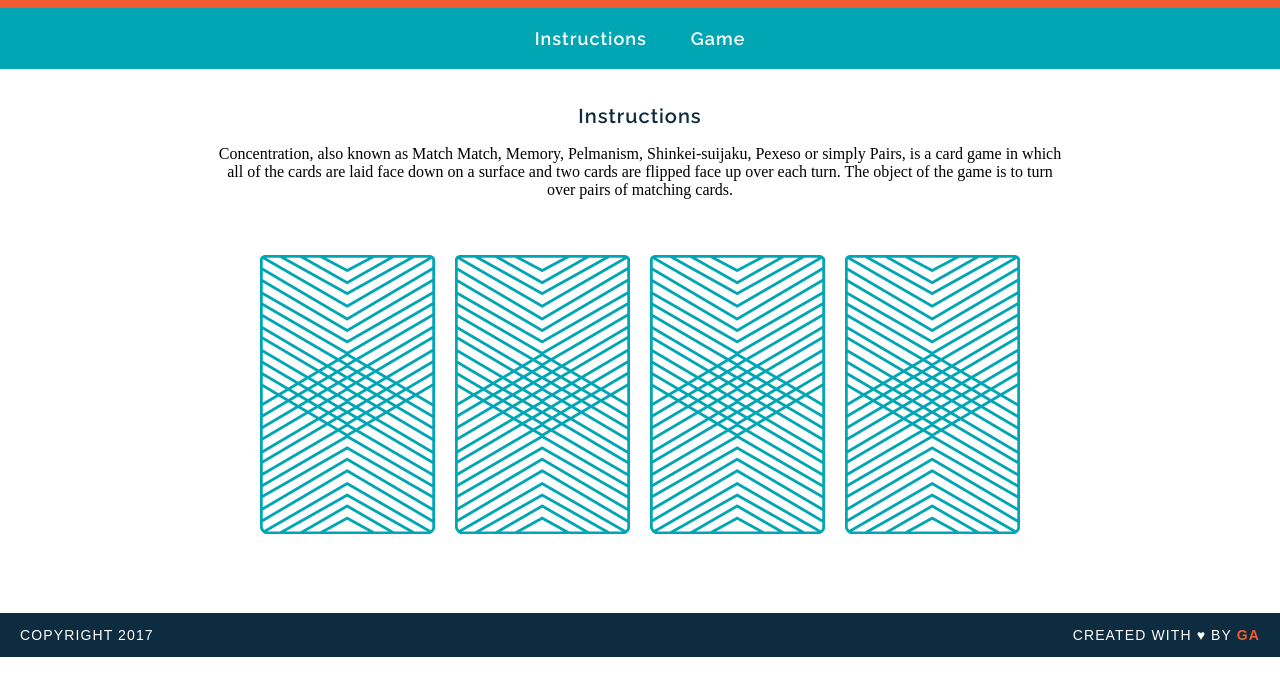
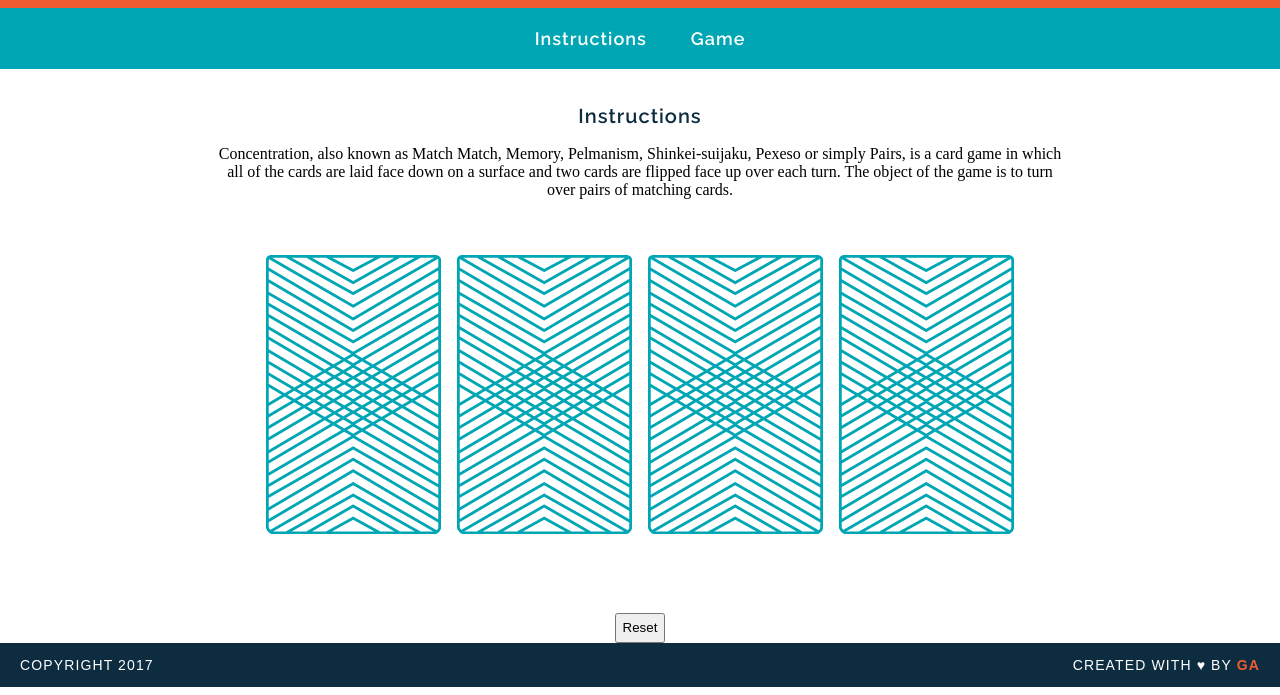
Before and after one commit to imjustlooking/wdi-memory-game, a plain HTML site: page index.html in a window 1280 px wide. Shown: the part 105-800 px from the top of the page. Drawn offline with Linux system fonts and the light colour scheme; a web font is replaced by a local one.

Commit message:
assignment 11 with reset button

```diff
--- a/css/style.css
+++ b/css/style.css
@@ -89,3 +89,8 @@ footer {
   color: #F15B31;
   font-weight: 700;
 }
+
+button {
+  height: 30px;
+
+}
--- a/index.html
+++ b/index.html
@@ -19,13 +19,9 @@
     <main>
           <h2> Instructions </h2>
           <p> Concentration, also known as Match Match, Memory, Pelmanism, Shinkei-suijaku, Pexeso or simply Pairs, is a card game in which all of the cards are laid face down on a surface and two cards are flipped face up over each turn. The object of the game is to turn over pairs of matching cards. </p>
-          <div>
-            <img src="images/back.png" alt="Queen of Diamonds">
-            <img src="images/back.png" alt="Queen of Hearts">
-            <img src="images/back.png" alt="King of Diamonds">
-            <img src="images/back.png" alt="King of Hearts">
-          </div>
+          <div id="game-board" class="board clearfix"></div>
       </main>
+      <button id="refresh"> Reset </button>
       <footer class="clearfix">
         <p class="copyright">Copyright 2017</p>
         <p class="message">Created with &hearts; by <span class="name">GA</span> </p>
--- a/js/main.js
+++ b/js/main.js
@@ -30,13 +30,34 @@ var checkForMatch = function () {
   }
 }
 
-var flipCard = function (cardID) {
-  console. log("User flipped " + cards[cardID].rank);
+var flipCard = function () {
+  var cardID = this.getAttribute('data-id');
+  console.log("User flipped " + cards[cardID].rank);
   cardsInPlay.push( cards[cardID].rank);
   console.log(cards[cardID].cardImage);
   console.log(cards[cardID].suit);
+  this.setAttribute('src', cards[cardID].cardImage);
   checkForMatch();
 }
 
-flipCard(0);
-flipCard(2);
+var createBoard = function () {
+  for (var i = 0; i < cards.length; i++) {
+    var cardElement = document.createElement('img');
+    cardElement.setAttribute('src', "images/back.png");
+    cardElement.setAttribute('data-id', i);
+    cardElement.addEventListener('click', flipCard);
+    document.getElementById("game-board").appendChild(cardElement);
+  }
+}
+
+createBoard();
+
+var reset = function() {
+  window.location.reload();
+}
+
+var buttonclick = function() {
+  document.getElementById('refresh').addEventListener('click', reset);
+}
+
+buttonclick();
```
